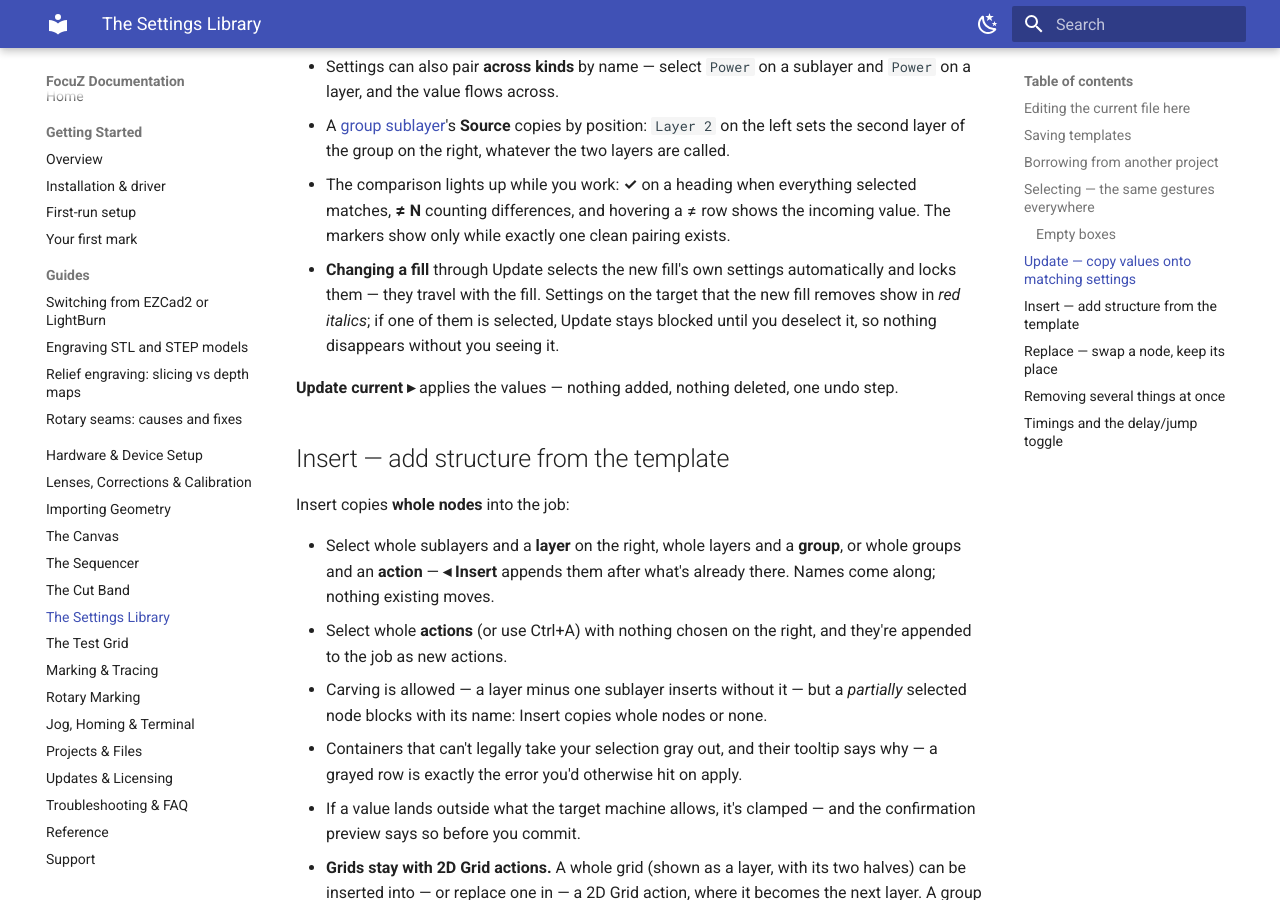
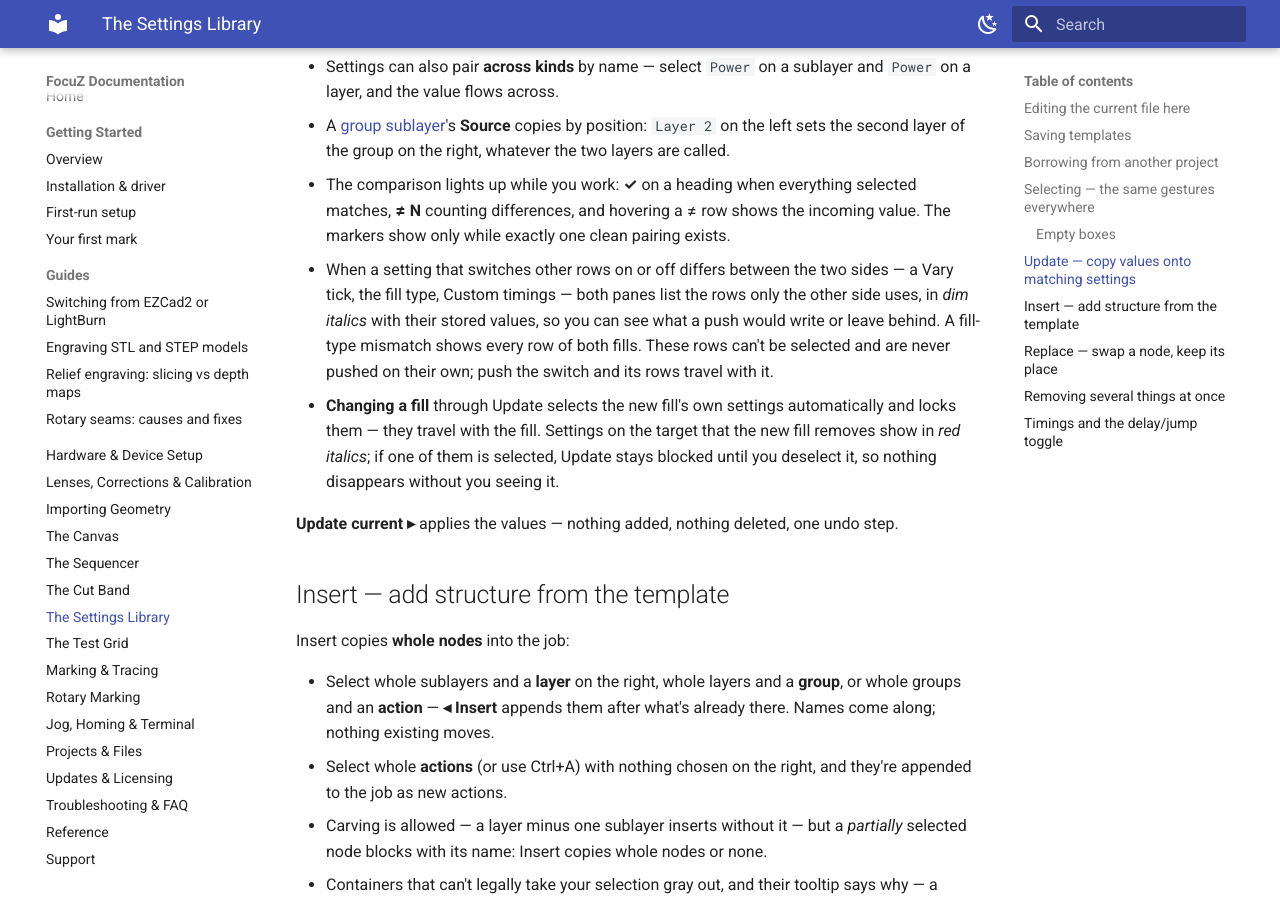
Before and after one commit to Lokahi-Shop/focuz-docs, an MkDocs documentation site: the page built from docs/library.md, in a window 1280 px wide and 900 px high, scrolled down 2732 px. Built offline with MkDocs 1.6.1 and Material for MkDocs 9.7.7, drawn with Linux system fonts in a browser that asks for light colours.

Commit message:
Variation: Smooth power ramp tick; Library: mismatch reveal rows
Co-Authored-By: Claude Fable 5.1 <noreply@anthropic.com>

```diff
--- a/docs/library.md
+++ b/docs/library.md
@@ -104,6 +104,11 @@ right, and the two selections must line up perfectly before the button arms.
 - The comparison lights up while you work: **✓** on a heading when everything selected matches,
   **≠ N** counting differences, and hovering a ≠ row shows the incoming value. The markers show
   only while exactly one clean pairing exists.
+- When a setting that switches other rows on or off differs between the two sides — a Vary tick,
+  the fill type, Custom timings — both panes list the rows only the other side uses, in *dim
+  italics* with their stored values, so you can see what a push would write or leave behind. A
+  fill-type mismatch shows every row of both fills. These rows can't be selected and are never
+  pushed on their own; push the switch and its rows travel with it.
 - **Changing a fill** through Update selects the new fill's own settings automatically and locks
   them — they travel with the fill. Settings on the target that the new fill removes show in
   *red italics*; if one of them is selected, Update stays blocked until you deselect it, so
```
Also changed, not shown: docs/sequencer.md (+6 -0 lines).
